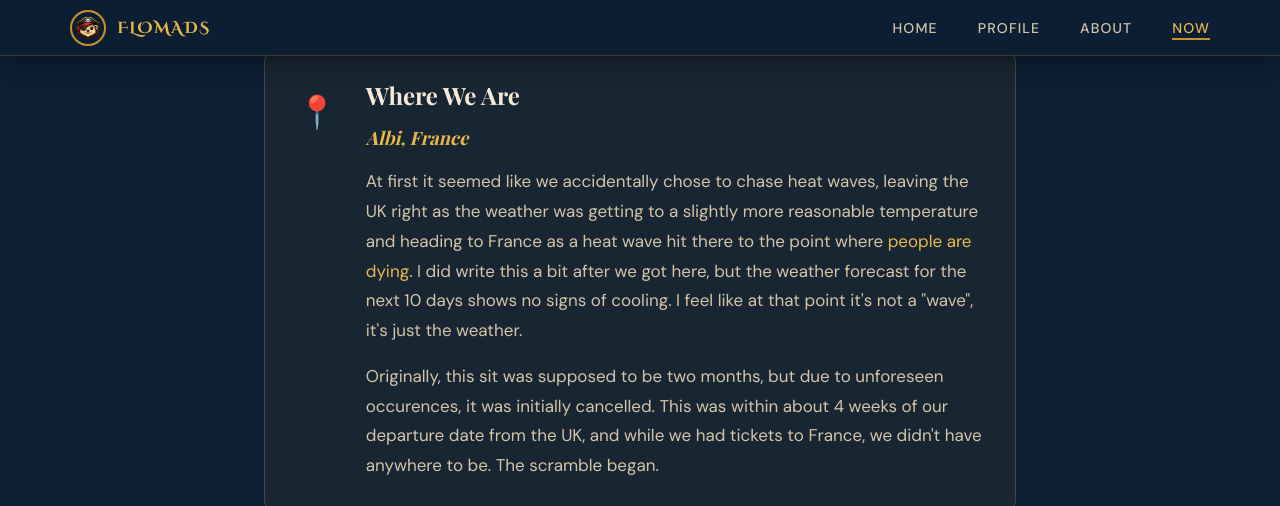
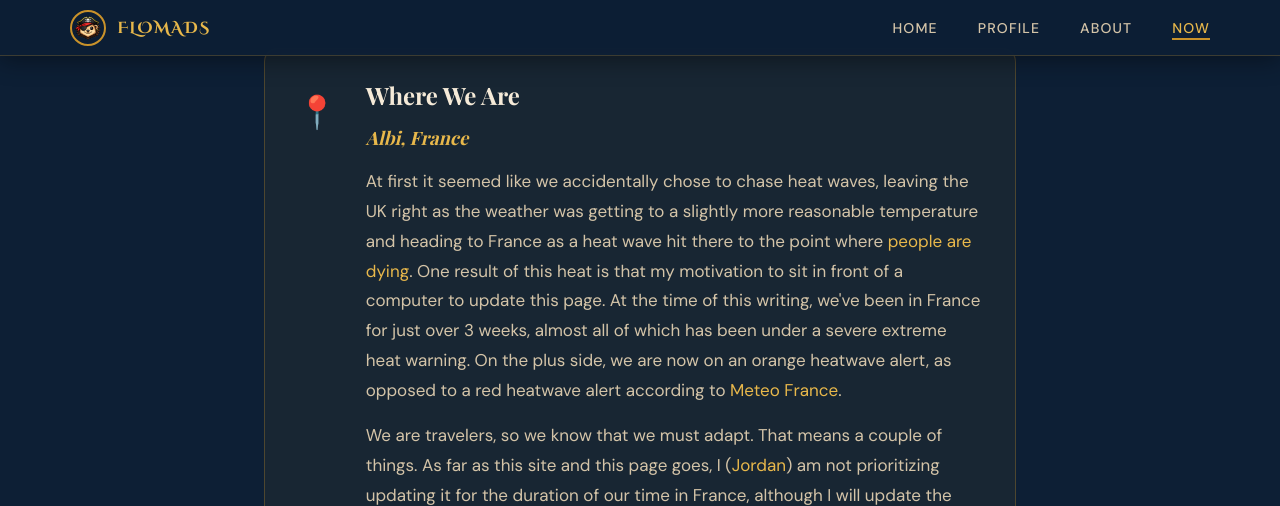
Before and after one commit to Synergy-UpLink/flomads, a Jekyll site: the page built from now/index.html, in a window 1280 px wide and 1400 px high, scrolled down 412 px, cut to the strip 0-506 px from the top of the window. Built offline with Jekyll 4.4.1, drawn with Linux system fonts in a browser that asks for light colours; some web fonts are replaced; some of the changed text lies outside the part shown.

```diff
--- a/about/index.html
+++ b/about/index.html
@@ -39,7 +39,7 @@ Pricklesworth III."
   <div class="container">
     <h2 class="section-title center">Meet the Crew</h2>
     <div class="crew-grid">
-      <div class="crew-card">
+      <div class="crew-card" id="Jordan">
         <div class="crew-avatar" style="background: linear-gradient(135deg, #1a3a5c, #2e6a9e);">
           <img src="{{ '/assets/images/jordan.png' | relative_url }}" alt="Jordan" />
 
@@ -58,7 +58,7 @@ Pricklesworth III."
         </div>
       </div>
 
-      <div class="crew-card featured-card">
+      <div class="crew-card featured-card" id="Christine">
         <div class="crew-avatar" style="background: linear-gradient(135deg, #5c2d1a, #9e5a2e);">
           <img src="{{ '/assets/images/admiral.png' | relative_url }}" alt="The Admiral" />
         </div>
@@ -76,7 +76,7 @@ Pricklesworth III."
         </div>
       </div>
 
-      <div class="crew-card">
+      <div class="crew-card" id="Henry">
         <div class="crew-avatar henry-avatar">
           <img src="{{ '/assets/images/henry-profile.png' | relative_url }}" alt="Henry S. Pricklesworth III" />
         </div>
--- a/now/index.html
+++ b/now/index.html
@@ -24,11 +24,14 @@ now_updated: "July 2026"
       <div class="now-block-body">
         <h2>Where We Are</h2>
         <p class="now-highlight">Albi, France</p>
-        <p>At first it seemed like we accidentally chose to chase heat waves, leaving the UK right as the weather was getting to a slightly more reasonable temperature and heading to France as a heat wave hit there to the point where <a href="https://www.lemonde.fr/en/environment/article/2026/07/06/france-faces-new-heatwave-with-temperatures-reaching-40-c_6755211_114.html" target="_blank">people are dying</a>. I did write this a bit after we got here, but the weather forecast for the next 10 days shows no signs of cooling. I feel like at that point it's not a "wave", it's just the weather.
-        </p>
-        <p>
-          Originally, this sit was supposed to be two months, but due to unforeseen occurences, it was initially cancelled. This was within about 4 weeks of our departure date from the UK, and while we had tickets to France, we didn't have anywhere to be. The scramble began.
-        </p>
+        <p>At first it seemed like we accidentally chose to chase heat waves, leaving the UK right as the weather was getting to a slightly more reasonable temperature and heading to France as a heat wave hit there to the point where <a href="https://www.lemonde.fr/en/environment/article/2026/07/06/france-faces-new-heatwave-with-temperatures-reaching-40-c_6755211_114.html" target="_blank">people are dying</a>. One result of this heat is that my motivation to sit in front of a computer to update this page. At the time of this writing, we've been in France for just over 3 weeks, almost all of which has been under a severe extreme heat warning. On the plus side, we are now on an orange heatwave alert, as opposed to a red heatwave alert according to <a href="https://vigilance.meteofrance.fr/fr" target="_blank">Meteo France</a>.</p>
+
+        <p>We are travelers, so we know that we must adapt. That means a couple of things. As far as this site and this page goes, I (<a href="/about/#Jordan">Jordan</a>) am not prioritizing updating it for the duration of our time in France, although I will update the map below with general information. We've got a few different stops coming up, moving from Southern France, to Central France for a few days, and then to Paris. It also means that our habits have to change. We wake up before the sun, as that is the coolest part of the day, close up the apartment when it starts getting hot, nap in the afternoons, and stay up long after the sun has set. This is excellent news for our current charge, a cat named Mimi, because her nocturnal habits means we get to play a lot with her and the laser pointer. </p>
+
+        <p>With the extensive and delicious supply of cured meats, cheeses, tapenades, and baguettes, lunch has evolved into amazingly delicious and varied charcuterie boards. Breakfast is often yogurt with fruit, a lot of which we just pick off of trees on our walks (apples, pears, plums, figs and cherries are everywhere, and the blackberries are just starting to come in), and we'll boil some noodles once a week to keep us in cold pasta salad for dinners when we don't go out.</p>
+
+        <p>France is amazing. The food, the architecture, the history, the art, the people, the public transportation...I cannot even put into words how enjoyable it makes our time here. There are some sayings along the lines of "be happy with where you are" and the like, which we've embraced everywhere we go (except Florida, US), but it's just <i>so</i>> easy. It was very easy to enjoy being in the UK, but it seems like France makes it extremely difficult to not absolutely fall in love with it.</p>
+
       </div>
     </div>
 
```
Also changed, not shown: other parts of now/index.html (+1 -1 lines), _data/locations.yml (+15 -1 lines).
